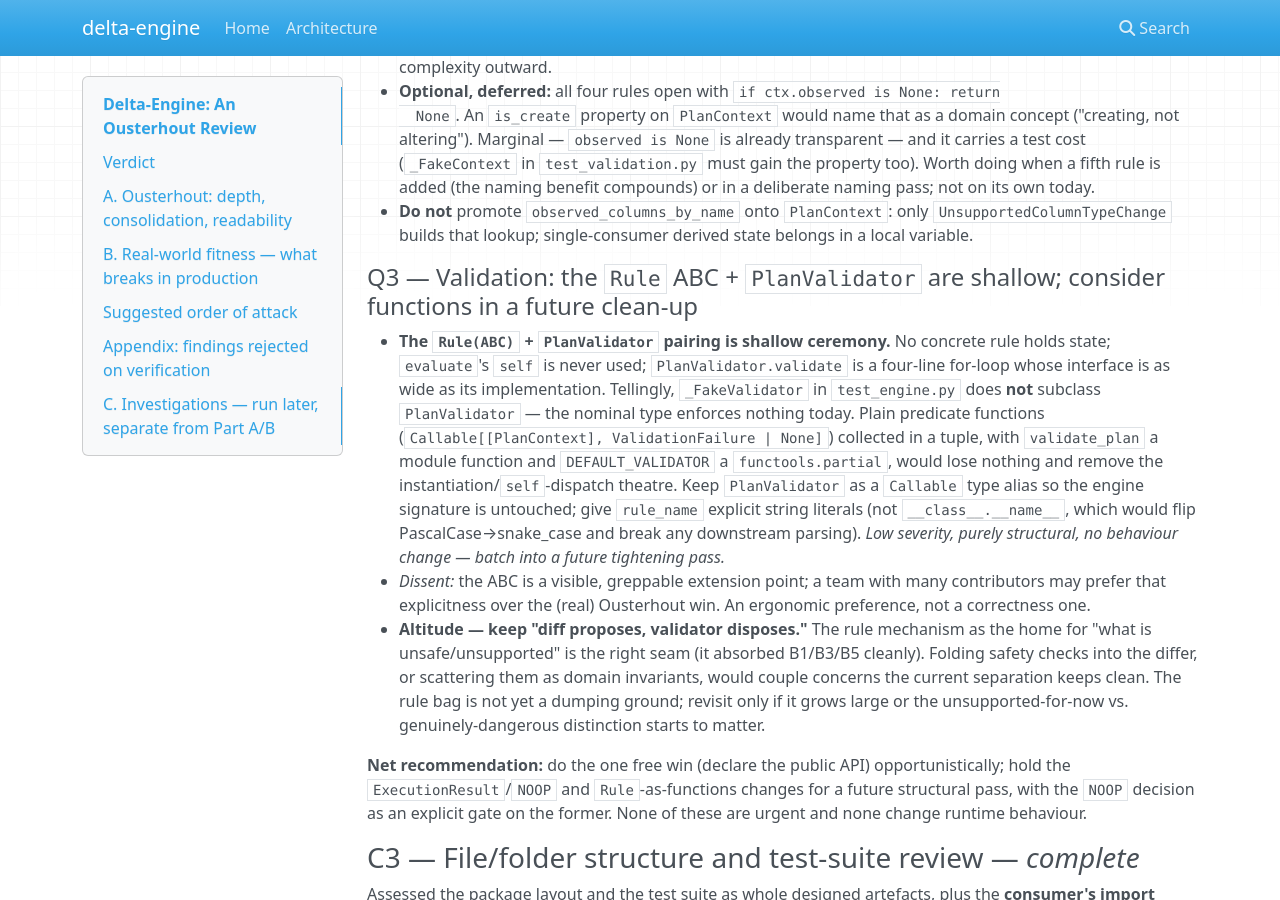
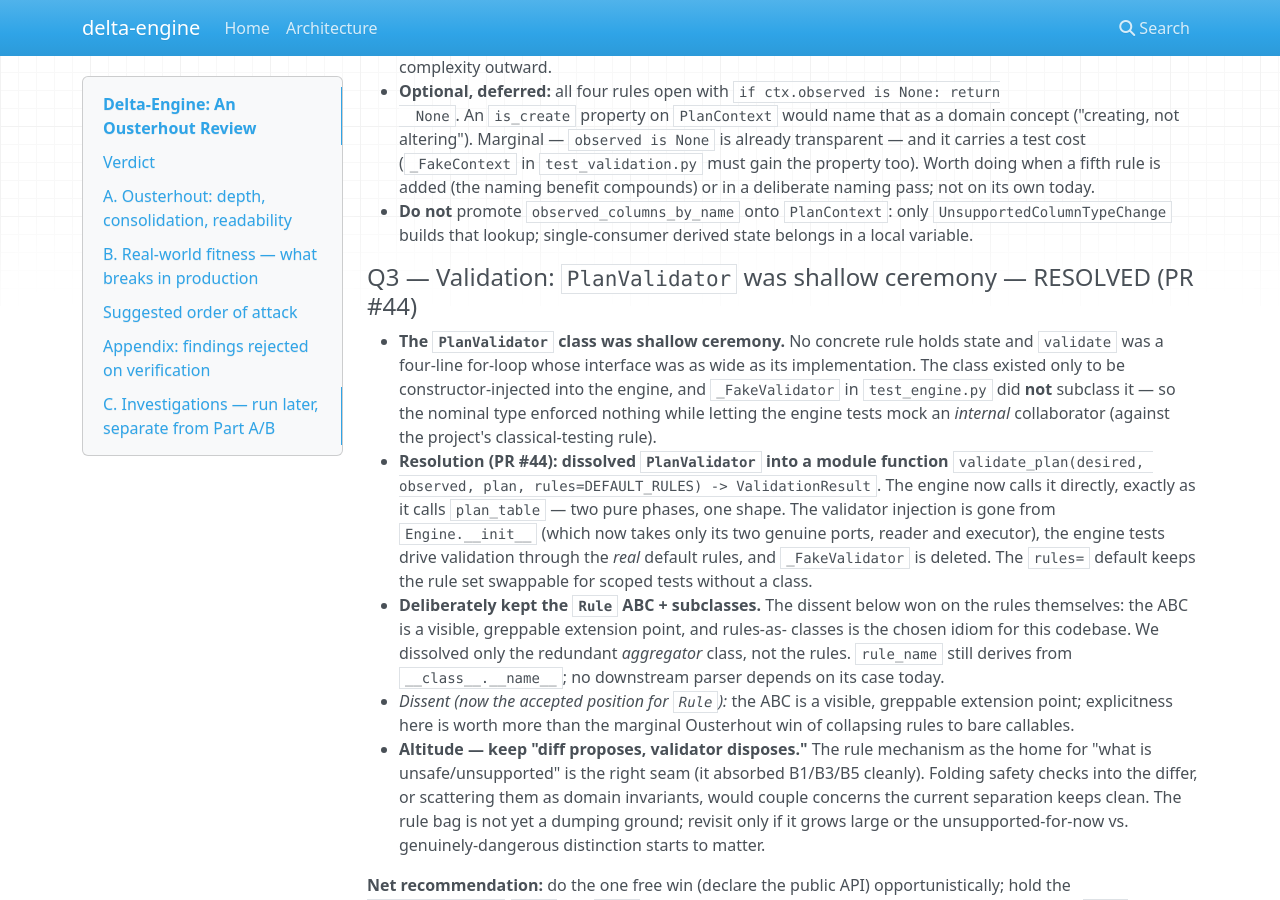
Before and after one commit to Tomoscorbin/delta-engine, an MkDocs documentation site: the page built from docs/ousterhout-review.md, in a window 1280 px wide and 900 px high, scrolled down 10048 px. Built offline with MkDocs 1.6.1, drawn with Linux system fonts in a browser that asks for light colours; nearby versions of some CDN libraries.

Commit message:
refactor: dissolve PlanValidator class into validate_plan function
PlanValidator was a shallow aggregator: a tuple of rules plus a four-line loop,
whose interface was as wide as its implementation. It existed only to be
constructor-injected into the engine, which created two problems:

  - It made validation asymmetric with planning. plan_table is a pure free
    function the engine calls directly; validation -- equally pure, equally
    backend-free -- was instead a stateful injected object. Same kind of phase,
    two different shapes.
  - The injection forced the engine tests to fake an *internal* collaborator
    (_FakeValidator), against this project's classical-testing rule. The fake
    didn't even subclass PlanValidator, so the nominal type enforced nothing.

Replace it with a module function mirroring plan_table:

    validate_plan(desired, observed, plan, rules=DEFAULT_RULES) -> ValidationResult

The engine now reads as two symmetric pure phases:

    plan = plan_table(desired, observed)
    validation = validate_plan(desired, observed, plan)

Engine.__init__ drops the validator parameter and keeps only its two genuine
ports (reader, executor). The engine tests now drive validation through the
real default rules -- a desired spec that adds a NOT NULL column to an existing
table trips NonNullableColumnAdd for real -- and _FakeValidator is deleted.

Kept the Rule ABC and its subclasses: rules-as-classes is the chosen idiom and
the ABC is a greppable extension point. Only the redundant aggregator is gone.
The rules= default keeps the set swappable for scoped tests without a class.

Behaviour unchanged. validation.py and engine.py remain 100% covered. Docs
(architecture diagram, ousterhout-review Q3) updated to match.

Co-Authored-By: Claude Opus 4.8 <noreply@anthropic.com>

```diff
--- a/docs/ousterhout-review.md
+++ b/docs/ousterhout-review.md
@@ -551,23 +551,30 @@ prerequisite question (`NOOP`) that must be answered before a tempting change.
   `UnsupportedColumnTypeChange` builds that lookup; single-consumer derived state
   belongs in a local variable.
 
-#### Q3 — Validation: the `Rule` ABC + `PlanValidator` are shallow; consider functions in a future clean-up
+#### Q3 — Validation: `PlanValidator` was shallow ceremony — RESOLVED (PR #44)
 
-- **The `Rule(ABC)` + `PlanValidator` pairing is shallow ceremony.** No concrete
-  rule holds state; `evaluate`'s `self` is never used; `PlanValidator.validate` is
-  a four-line for-loop whose interface is as wide as its implementation. Tellingly,
-  `_FakeValidator` in `test_engine.py` does **not** subclass `PlanValidator` — the
-  nominal type enforces nothing today. Plain predicate functions
-  (`Callable[[PlanContext], ValidationFailure | None]`) collected in a tuple, with
-  `validate_plan` a module function and `DEFAULT_VALIDATOR` a `functools.partial`,
-  would lose nothing and remove the instantiation/`self`-dispatch theatre. Keep
-  `PlanValidator` as a `Callable` type alias so the engine signature is untouched;
-  give `rule_name` explicit string literals (not `__class__.__name__`, which would
-  flip PascalCase→snake_case and break any downstream parsing). *Low severity,
-  purely structural, no behaviour change — batch into a future tightening pass.*
-  - *Dissent:* the ABC is a visible, greppable extension point; a team with many
-    contributors may prefer that explicitness over the (real) Ousterhout win. An
-    ergonomic preference, not a correctness one.
+- **The `PlanValidator` class was shallow ceremony.** No concrete rule holds
+  state and `validate` was a four-line for-loop whose interface was as wide as its
+  implementation. The class existed only to be constructor-injected into the
+  engine, and `_FakeValidator` in `test_engine.py` did **not** subclass it — so the
+  nominal type enforced nothing while letting the engine tests mock an *internal*
+  collaborator (against the project's classical-testing rule).
+- **Resolution (PR #44): dissolved `PlanValidator` into a module function**
+  `validate_plan(desired, observed, plan, rules=DEFAULT_RULES) -> ValidationResult`.
+  The engine now calls it directly, exactly as it calls `plan_table` — two pure
+  phases, one shape. The validator injection is gone from `Engine.__init__` (which
+  now takes only its two genuine ports, reader and executor), the engine tests
+  drive validation through the *real* default rules, and `_FakeValidator` is
+  deleted. The `rules=` default keeps the rule set swappable for scoped tests
+  without a class.
+- **Deliberately kept the `Rule` ABC + subclasses.** The dissent below won on the
+  rules themselves: the ABC is a visible, greppable extension point, and rules-as-
+  classes is the chosen idiom for this codebase. We dissolved only the redundant
+  *aggregator* class, not the rules. `rule_name` still derives from
+  `__class__.__name__`; no downstream parser depends on its case today.
+  - *Dissent (now the accepted position for `Rule`):* the ABC is a visible,
+    greppable extension point; explicitness here is worth more than the marginal
+    Ousterhout win of collapsing rules to bare callables.
 - **Altitude — keep "diff proposes, validator disposes."** The rule mechanism as
   the home for "what is unsafe/unsupported" is the right seam (it absorbed B1/B3/B5
   cleanly). Folding safety checks into the differ, or scattering them as domain
```
Also changed, not shown: docs/architecture.md (+8 -6 lines), 4 other files.
